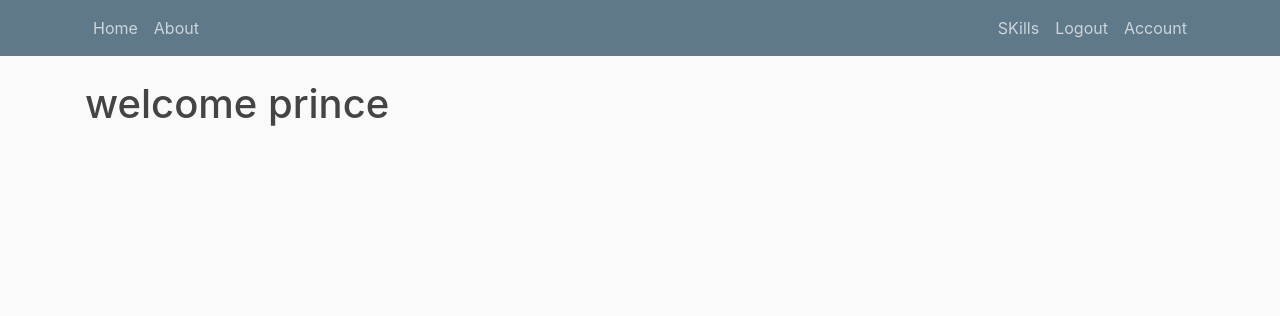
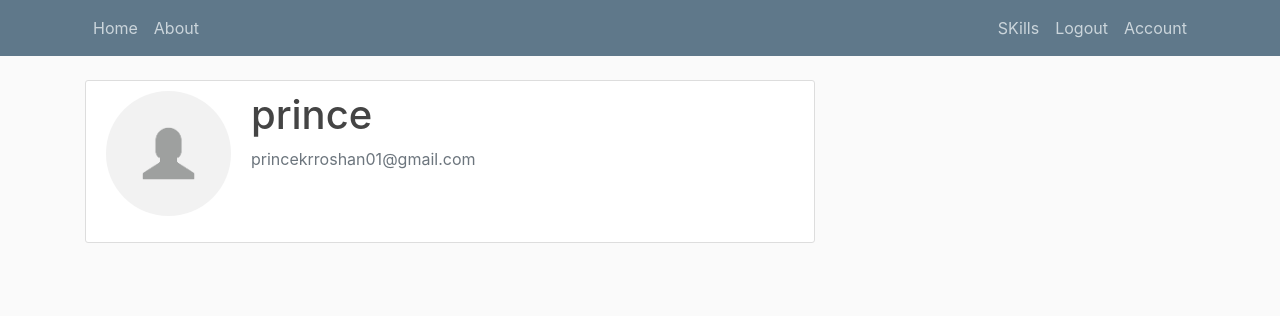
Before and after one commit to Agent-Hellboy/potency, a Flask app: page /account in a window 1280 px wide. Shown: the top 316 px of the page. Run offline with Flask 2, Linux system fonts and the light colour scheme; a user stored in the database is signed in; some libraries are stand-ins or nearby versions.

Commit message:
change in user profile info

```diff
--- a/todo/routes.py
+++ b/todo/routes.py
@@ -13,8 +13,8 @@ def home():
 @app.route('/account')
 @login_required
 def account():
-
-	return render_template('account.html')
+	pro_pic=url_for('static',filename='profile_pics/'+current_user.image_file)
+	return render_template('account.html',pro_pic=pro_pic)
 
 
 @app.route('/login',methods=['GET','POST'])
--- a/todo/templates/account.html
+++ b/todo/templates/account.html
@@ -1,8 +1,11 @@
 {% extends "layout.html" %}
 {% block content %}
-<h1>welcome {{ current_user.username }} </h1>
-
-
-
-
+ <div class="content-section">
+      <div class="media">
+        <img class="rounded-circle account-img" src="{{ pro_pic }}">
+        <div class="media-body">
+          <h2 class="account-heading">{{ current_user.username }}</h2>
+          <p class="text-secondary">{{ current_user.email }}</p>
+        </div>
+      </div>
 {% endblock %}
```
Also changed, not shown: todo/static/profile_pics/default.jpg (added).
